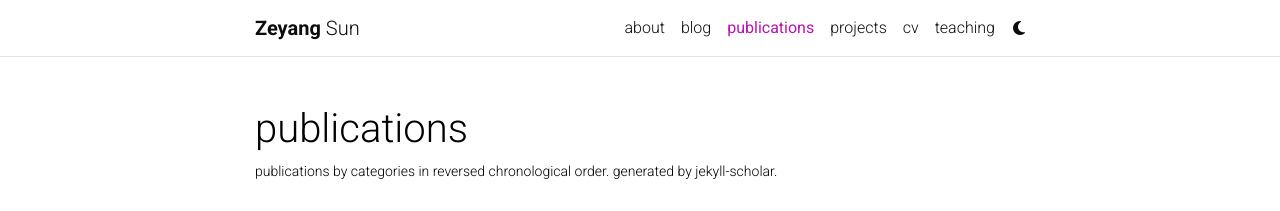
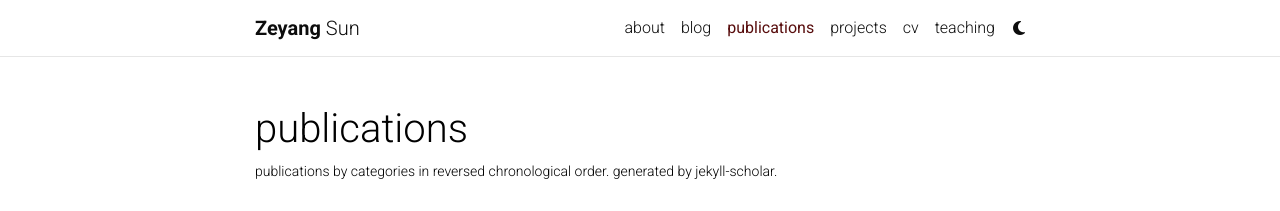
Before and after one commit to ZSunEPS/zsuneps.github.io, a Jekyll site: the page built from _pages/publications.md, in a window 1280 px wide. Shown: the top 211 px of the page. Built offline with Jekyll 4.4.1, drawn with Linux system fonts in a browser that asks for light colours; full-size pictures stand in for the smaller copies a plugin makes; comment, search, counter and statistics services are not loaded; a style sheet for code colours, icons or effects is not loaded; grey boxes are pictures that could not be loaded.

Commit message:
modified:   _sass/_base.scss 	modified:   _sass/_themes.scss

```diff
--- a/_sass/_base.scss
+++ b/_sass/_base.scss
@@ -899,7 +899,7 @@
 }
 
 .progress-container {
-  width: 150%;
+  width: 200%;
   background-color: transparent;
   position: fixed;
   top: 56px;
--- a/_sass/_themes.scss
+++ b/_sass/_themes.scss
@@ -7,8 +7,8 @@
   --global-code-bg-color: #{$code-bg-color-light};
   --global-text-color: #{$black-color};
   --global-text-color-light: #{$grey-color};
-  --global-theme-color: #{$purple-color};
-  --global-hover-color: #{$purple-color};
+  --global-theme-color: #500000;
+  --global-hover-color: #500000;
   --global-hover-text-color: #{$white-color};
   --global-footer-bg-color: #{$grey-color-dark};
   --global-footer-text-color: #{$grey-color-light};
```
